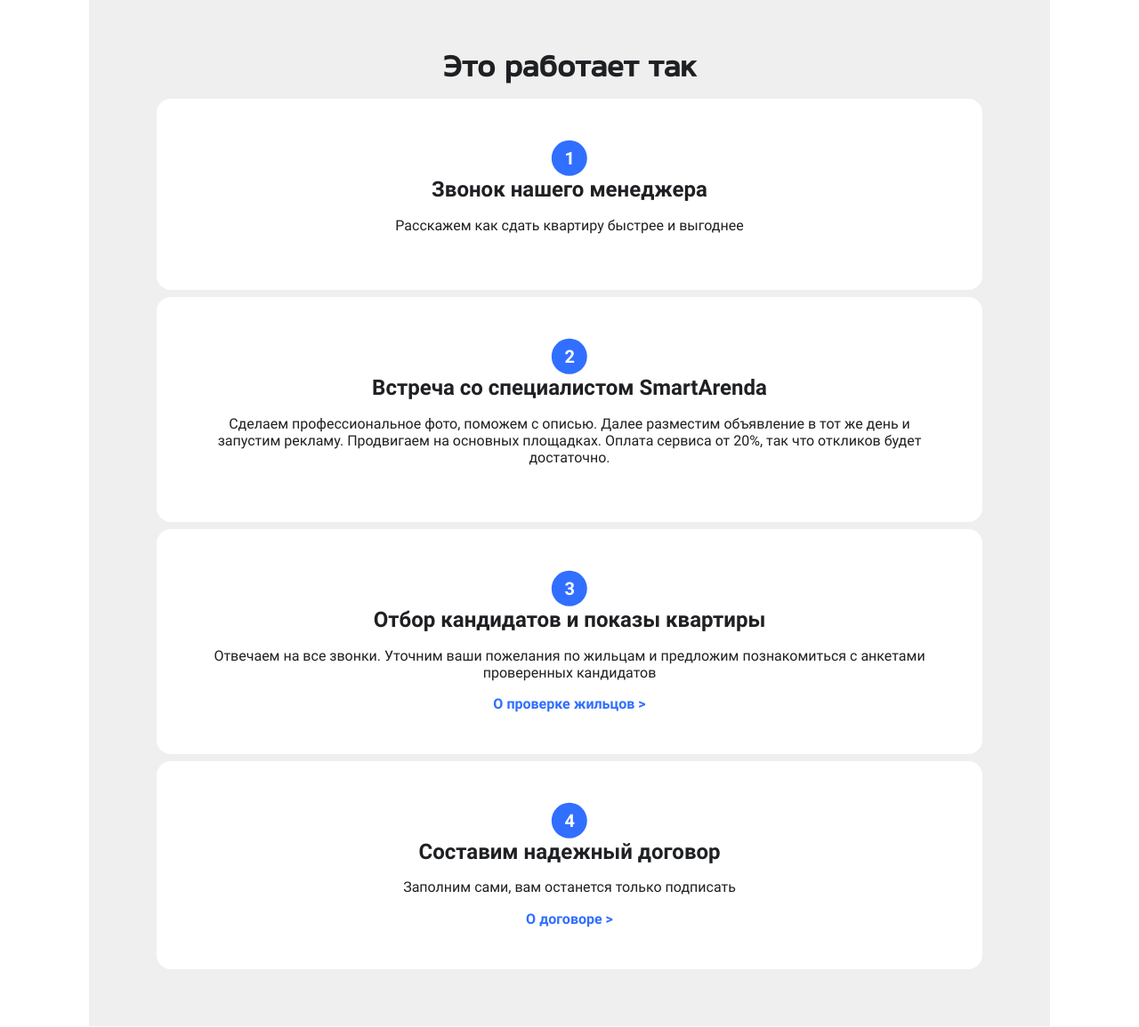
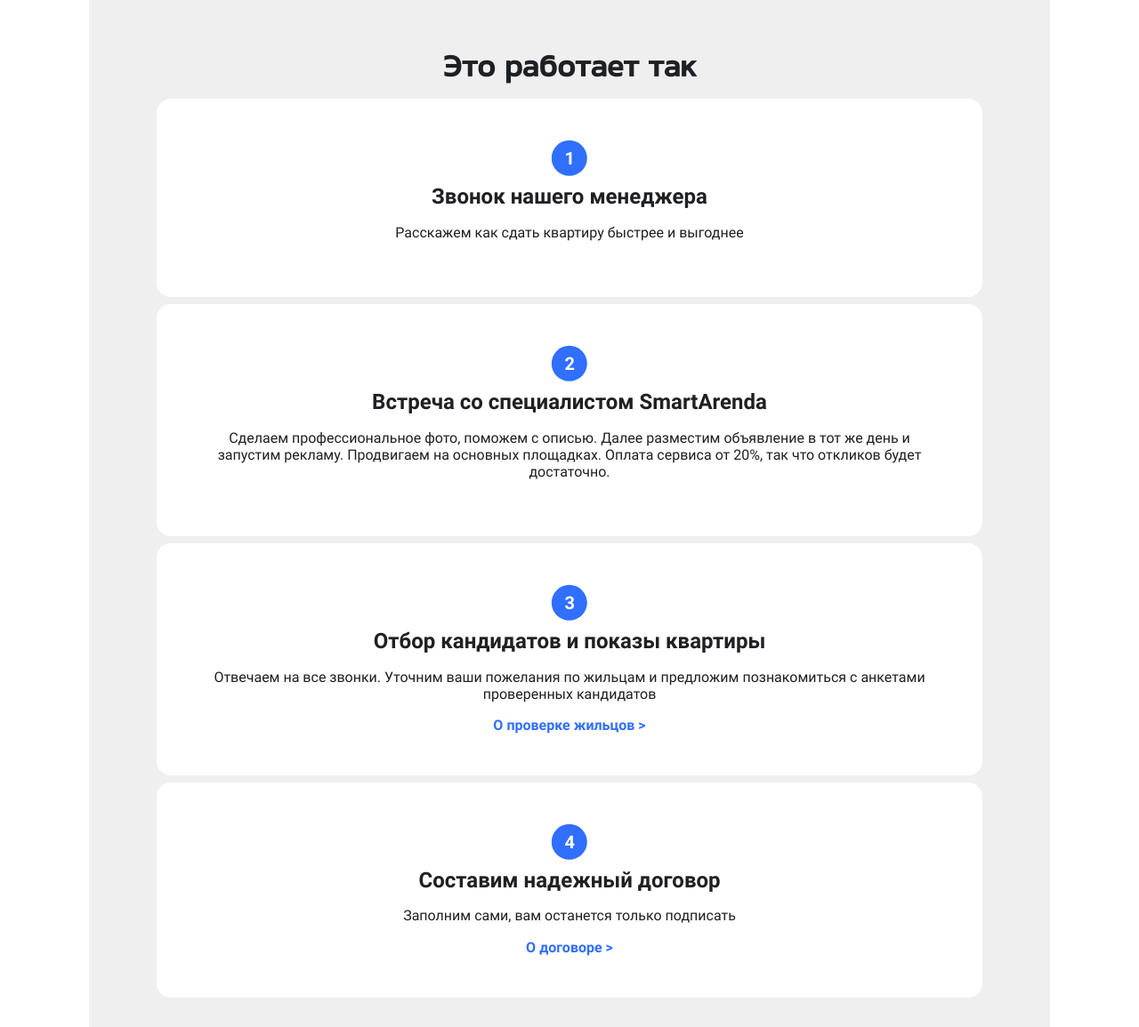
Before and after one commit to tmutarakan/tmutarakan.github.io, a Flask app: page / in a window 1280 px wide. Shown: the part 642-1797 px from the top of the page at 89% size. Run offline with Flask 3, Linux system fonts and the light colour scheme; parts of the project's set-up code (start-up, migrations or seed data) failed here and were passed over.

Commit message:
edit work svg

```diff
--- a/static/css/style.css
+++ b/static/css/style.css
@@ -240,6 +240,7 @@ a.work {
 
 h6.work {
     font-size: 1.5rem;
+    margin-top: .5rem;
 }
 
 article.nearby {
```
